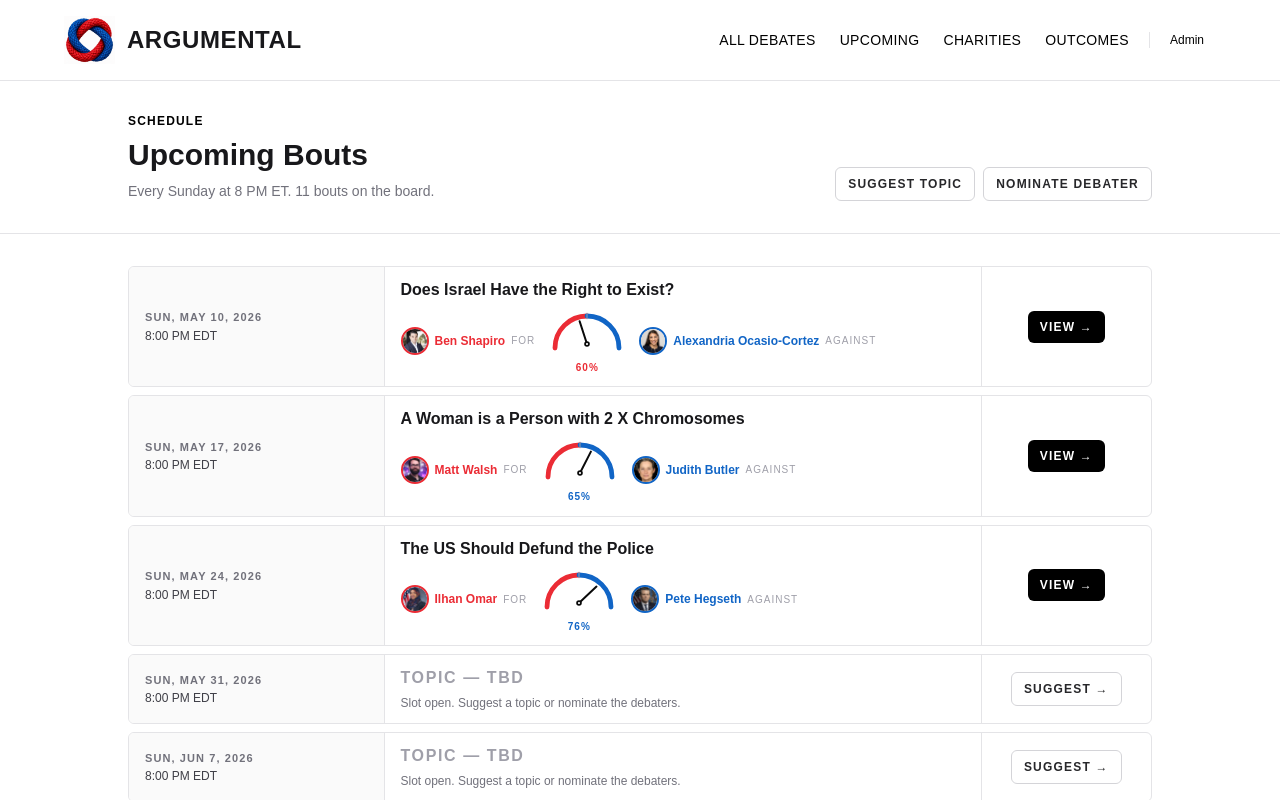
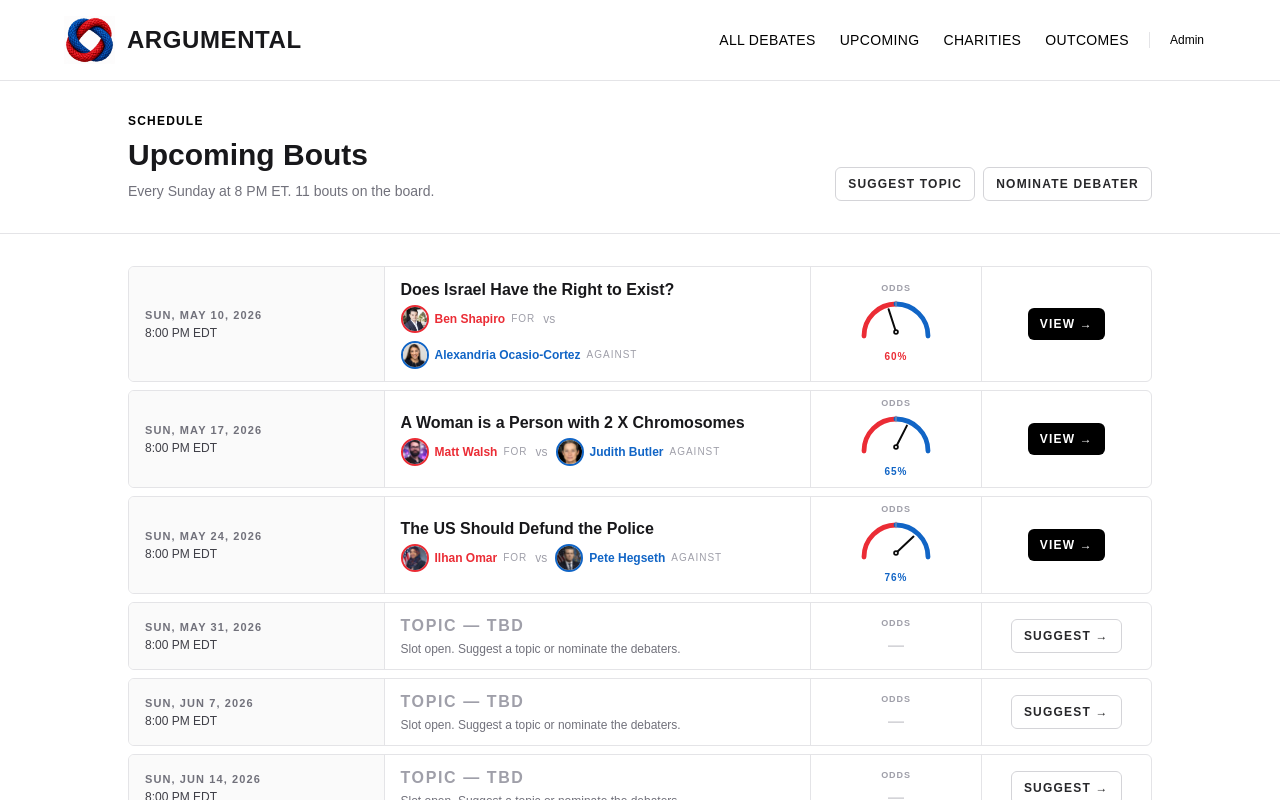
Before and after one commit to reubstock/argumental, a Next.js app in the folder Argumental/argumental-app/: page /upcoming in a window 1280 px wide. Shown: the top 800 px of the page. Built offline with nearby package versions, Linux system fonts and the light colour scheme.

Commit message:
Revert "Move OddsDial inline between debaters; drop dedicated ODDS cell"
This reverts commit 6976401eef47fa918abbb818b203f8dae5d4181d.

```diff
--- a/Argumental/argumental-app/src/app/upcoming/page.tsx
+++ b/Argumental/argumental-app/src/app/upcoming/page.tsx
@@ -142,20 +142,16 @@
       </div>
 
       {/* Body — same on both layouts */}
-      <div className="md:col-span-7 px-3 md:px-4 py-2.5 md:py-3 flex flex-col justify-center gap-1.5">
+      <div className="md:col-span-5 px-3 md:px-4 py-2.5 md:py-3 flex flex-col justify-center gap-1">
         {filled ? (
           <>
             <div className="text-zinc-900 font-bold text-sm md:text-base leading-snug">
               {bout.topic}
             </div>
             {bout.debaterA && bout.debaterB && (
-              <div className="text-xs flex items-center gap-2 md:gap-3 flex-wrap">
+              <div className="text-xs flex items-center gap-2 flex-wrap">
                 <DebaterChip debater={bout.debaterA} side="A" />
-                {bout.oddsB !== undefined ? (
-                  <OddsDial oddsB={bout.oddsB} />
-                ) : (
-                  <span className="text-zinc-400">vs</span>
-                )}
+                <span className="text-zinc-400">vs</span>
                 <DebaterChip debater={bout.debaterB} side="B" />
               </div>
             )}
@@ -169,6 +165,20 @@
               Slot open. Suggest a topic or nominate the debaters.
             </div>
           </>
+        )}
+      </div>
+
+      {/* ODDS cell — visible on every breakpoint */}
+      <div className="md:col-span-2 border-t md:border-t-0 md:border-l border-zinc-200 px-2 py-2 flex flex-col items-center justify-center gap-0.5">
+        <span className="text-[9px] font-black uppercase tracking-widest text-zinc-400 leading-none">
+          Odds
+        </span>
+        {bout.oddsB !== undefined ? (
+          <OddsDial oddsB={bout.oddsB} />
+        ) : (
+          <span className="text-zinc-300 text-base font-black leading-none mt-2">
+            —
+          </span>
         )}
       </div>
 
```
